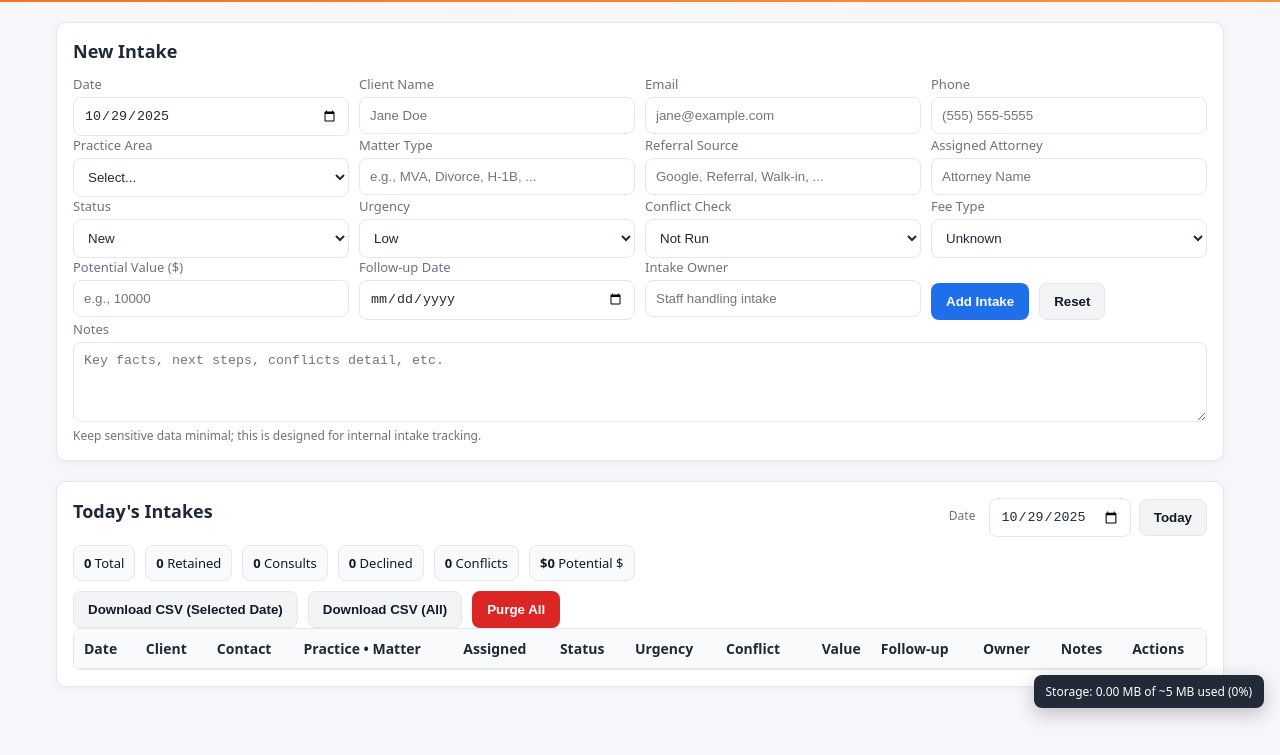
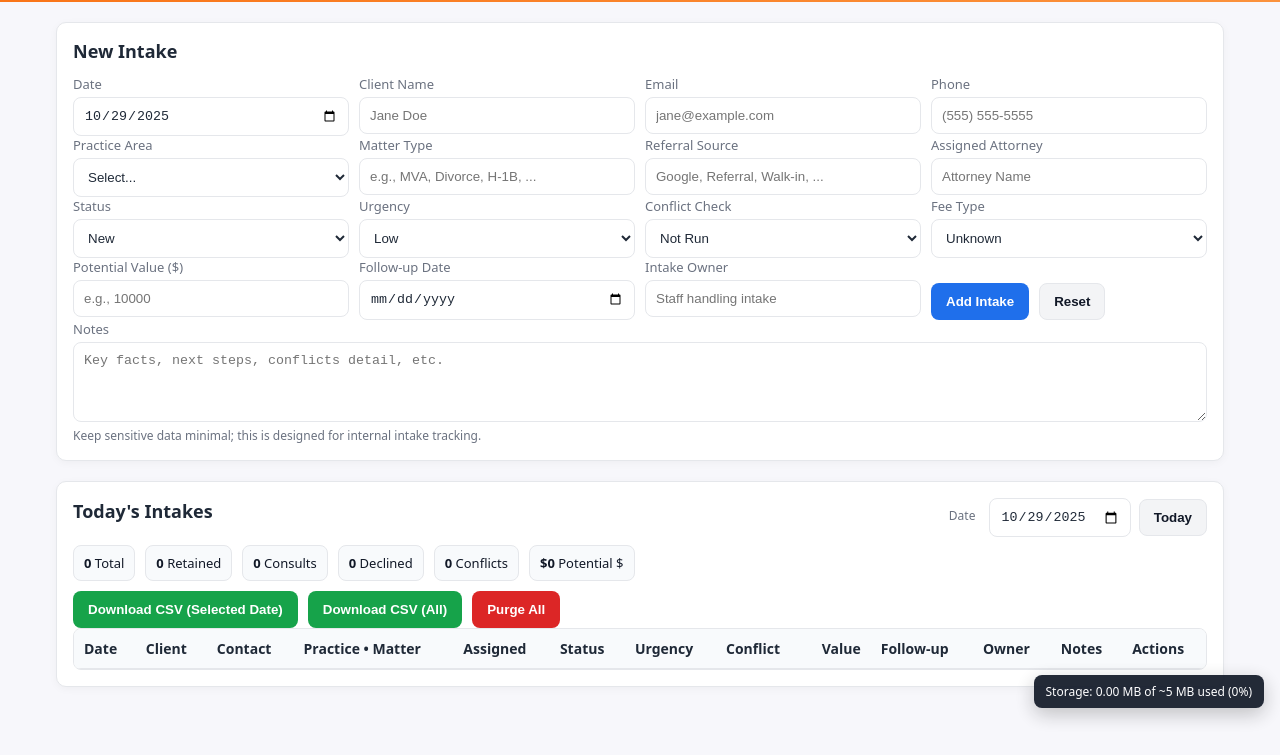
Before and after one commit to ealimon/Intake-Form, a plain HTML site: page index.html in a window 1280 px wide. Shown: the part 76-831 px from the top of the page. Drawn offline with Linux system fonts and the light colour scheme.

Commit message:
Update index.html

```diff
--- a/index.html
+++ b/index.html
@@ -18,7 +18,7 @@
     * { box-sizing: border-box; }
     body { margin: 0; font-family: system-ui, -apple-system, Segoe UI, Roboto, Helvetica, Arial, sans-serif; background: var(--bg); color: var(--text); }
     header {
-      /* Changed to orange gradient */
+      /* Orange gradient header */
       background: linear-gradient(135deg, #f97316, #fb923c);
       color: white; padding: 24px 16px;
     }
@@ -27,7 +27,7 @@
     header .brand { font-size: 14px; font-weight: 600; opacity: 0.95; }
     header .brand a { color: #fff; text-decoration: none; border-bottom: 1px dotted rgba(255,255,255,0.6); }
     header .brand a:hover { text-decoration: underline; }
-    /* Make header subtext white for visibility */
+    /* Header subtext white for visibility */
     header .muted { color: #fff; opacity: 0.95; }
     .container { max-width: 1200px; margin: 20px auto; padding: 0 16px 48px; display: grid; grid-template-columns: 1fr; gap: 20px; }
 
@@ -50,6 +50,8 @@
     }
     button.primary { background: var(--accent); color: #fff; border-color: transparent; }
     button.danger { background: var(--danger); color: #fff; border-color: transparent; }
+    /* New green button style */
+    button.success { background: #16a34a; color: #fff; border-color: transparent; }
     .muted { color: var(--muted); font-size: 12px; }
     .table-wrap { overflow: auto; border: 1px solid var(--border); border-radius: 8px; }
     table { border-collapse: collapse; width: 100%; min-width: 900px; }
@@ -238,8 +240,8 @@
       <div class="totals" id="totalsBar"></div>
 
       <div class="actions">
-        <button id="downloadCsvFilteredBtn">Download CSV (Selected Date)</button>
-        <button id="downloadCsvAllBtn">Download CSV (All)</button>
+        <button id="downloadCsvFilteredBtn" class="success">Download CSV (Selected Date)</button>
+        <button id="downloadCsvAllBtn" class="success">Download CSV (All)</button>
         <button id="purgeBtn" class="danger" title="Remove all entries from this browser">Purge All</button>
       </div>
 
```
